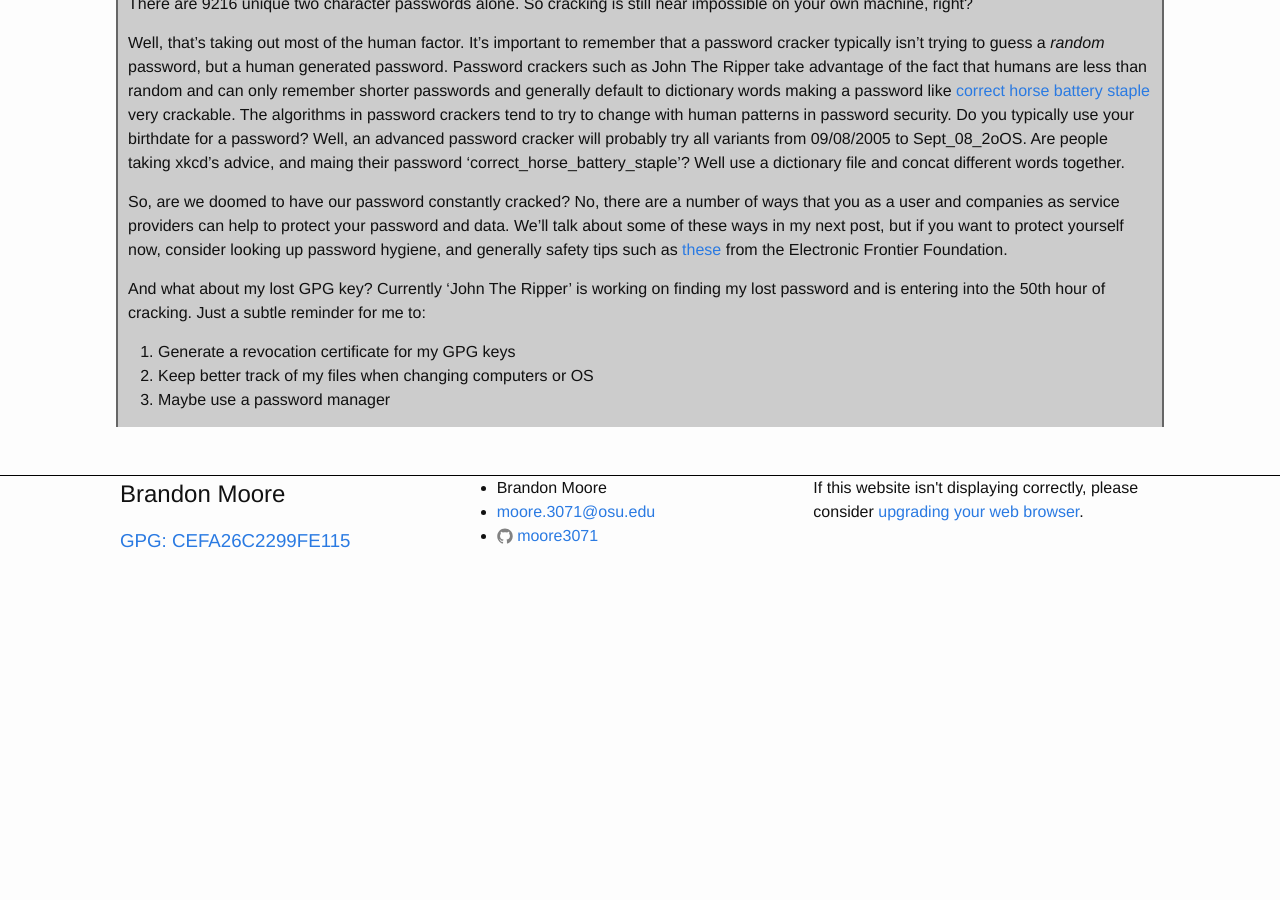
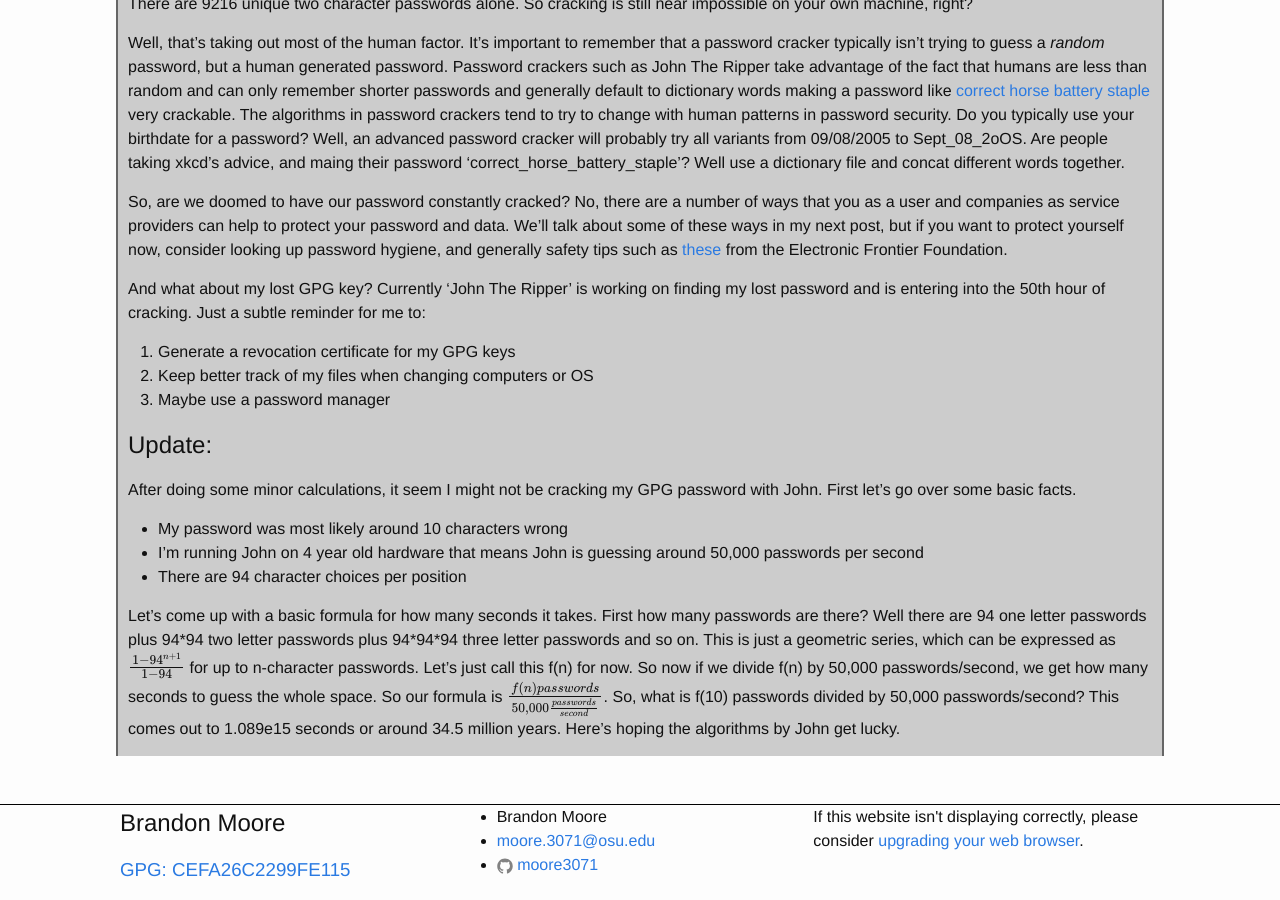
Before and after one commit to moore3071/moore3071.github.io, a Jekyll site: the page built from _posts/2017-08-17-old-gpg-revokation.md, in a window 1280 px wide and 900 px high, scrolled down 1372 px. Built offline with Jekyll 4.4.1, drawn with Linux system fonts in a browser that asks for light colours; some web fonts are replaced; Markdown is read by kramdown in place of the engine named in the settings; formulas are drawn with MathJax 3; before the commit the page ends 1942 px from its top, so only the background shows below that.

Commit message:
Added an update on gpg post and added LaTeX support with redcarpet

```diff
--- a/_config.yml
+++ b/_config.yml
@@ -15,4 +15,4 @@
 github_username:  moore3071
 
 # Build settings
-markdown: kramdown
+markdown: redcarpet
--- a/_includes/head.html
+++ b/_includes/head.html
@@ -5,6 +5,8 @@
 
   <title>{% if page.title %}{{ page.title }}{% else %}{{ site.title }}{% endif %}</title>
   <meta name="description" content="{% if page.excerpt %}{{ page.excerpt | strip_html | strip_newlines | truncate: 160 }}{% else %}{{ site.description }}{% endif %}">
+
+  <script src="http://cdn.mathjax.org/mathjax/latest/MathJax.js?config=TeX-AMS-MML_HTMLorMML"></script>
 
   <link href='https://fonts.googleapis.com/css?family=Droid+Sans+Mono' rel='stylesheet' type='text/css'>
   <link rel="stylesheet" href="{{ "/css/main.css" | prepend: site.baseurl }}">
--- a/_posts/2017-08-17-old-gpg-revokation.md
+++ b/_posts/2017-08-17-old-gpg-revokation.md
@@ -44,3 +44,13 @@
 1. Generate a revocation certificate for my GPG keys
 2. Keep better track of my files when changing computers or OS
 3. Maybe use a password manager
+
+## Update:
+
+After doing some minor calculations, it seem I might not be cracking my GPG password with John. First let's go over some basic facts.
+
+- My password was most likely around 10 characters wrong
+- I'm running John on 4 year old hardware that means John is guessing around 50,000 passwords per second
+- There are 94 character choices per position
+
+Let's come up with a basic formula for how many seconds it takes. First how many passwords are there? Well there are 94 one letter passwords plus 94\*94 two letter passwords plus 94\*94\*94 three letter passwords and so on. This is just a geometric series, which can be expressed as $$\frac{1-94^{n+1}}{1-94}$$ for up to n-character passwords. Let's just call this f(n) for now. So now if we divide f(n) by 50,000 passwords/second, we get how many seconds to guess the whole space. So our formula is $$\frac{f(n) passwords}{50,000\frac{passwords}{second}}$$. So, what is f(10) passwords divided by 50,000 passwords/second? This comes out to 1.089e15 seconds or around 34.5 million years. Here's hoping the algorithms by John get lucky.
```
